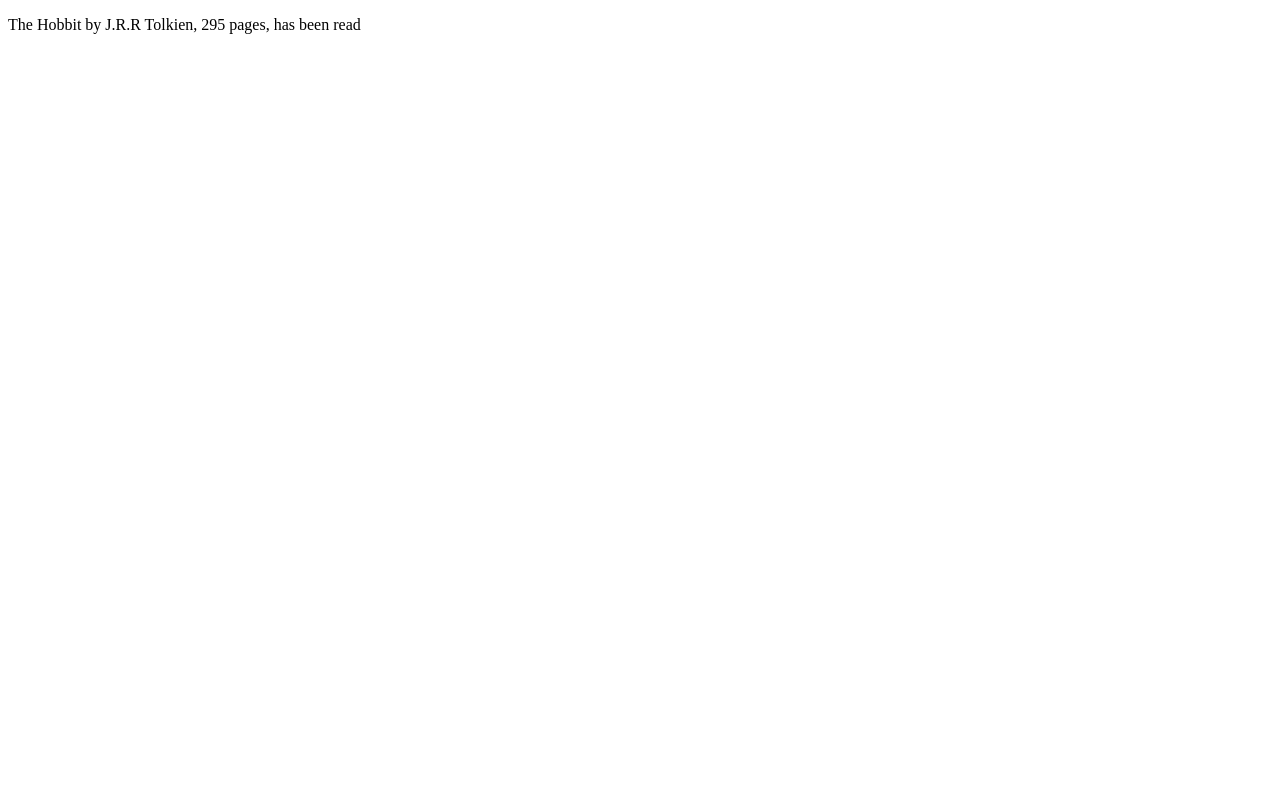
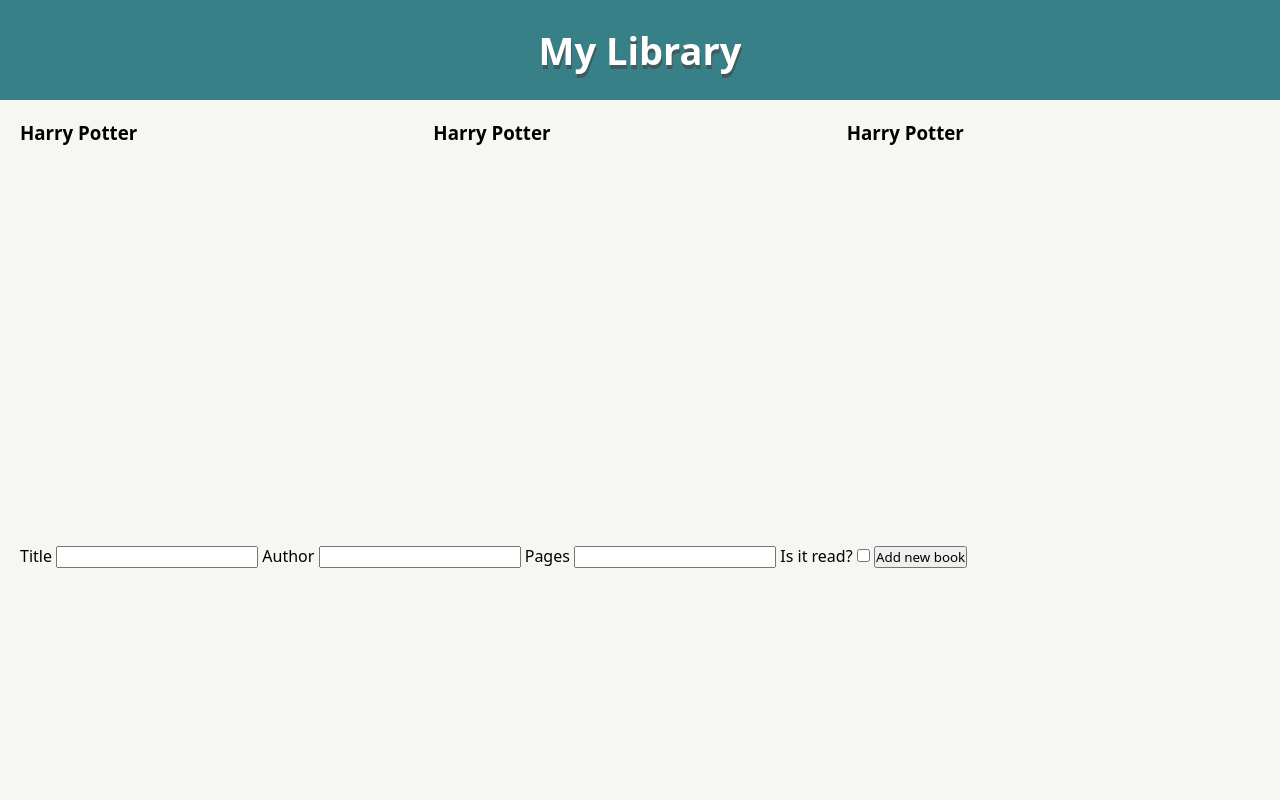
Before and after one commit to volpe23/library-project, a plain HTML site: page index.html in a window 1280 px wide. Drawn offline with Linux system fonts and the light colour scheme.

Commit message:
Basic setup and styling done

```diff
--- a/index.html
+++ b/index.html
@@ -4,12 +4,33 @@
     <meta charset="UTF-8">
     <meta http-equiv="X-UA-Compatible" content="IE=edge">
     <meta name="viewport" content="width=device-width, initial-scale=1.0">
+    <link rel="stylesheet" href="styles.css">
     <title>Document</title>
 </head>
 <body>
-    <p id="content">
+    <header class="library-header">
+        <h2>My Library</h2>
+    </header>
+    <main>
+        <div class="container">
 
-    </p>
+        </div>
+        <form action="/">
+            <label for="title">Title</label>
+            <input type="text" id="title">
+
+            <label for="author">Author</label>
+            <input type="text" id="author">
+
+            <label for="pages">Pages</label>
+            <input type="text" id="pages">
+
+            <label for="read">Is it read?</label>
+            <input type="checkbox" id="read">
+
+            <input type="submit" id="newBook" value="Add new book">
+        </form>
+    </main>
     <script src="script.js"></script>
 </body>
 </html>
--- a/script.js
+++ b/script.js
@@ -1,15 +1,48 @@
-const content = document.querySelector('#content');
-// console.log(content)
+const myLibrary = [];
+
 function Book(title, author, pages, read) {
     this.title = title;
     this.author = author;
     this.pages = pages;
     this.read = read;
-
     this.info = () => `${title} by ${author}, ${pages} pages, ${read ? 'has been read' : 'not read yet'}`;
 }
 
-const theHobbit = new Book('The Hobbit', 'J.R.R Tolkien', 295, true);
+function addBookToLibrary(title, author, pages, read) {
+    myLibrary.push(new Book(title, author, pages, read));
+}
 
-console.log(theHobbit.title);
-content.textContent = theHobbit.info();
+const harryPotter = new Book("Harry Potter", "JKR", 300, false);
+
+const harryPotter2 = new Book("Harry Potter", "JKR", 300, false);
+
+const harryPotter3 = new Book("Harry Potter", "JKR", 300, false);
+myLibrary.push(harryPotter);
+myLibrary.push(harryPotter2);
+myLibrary.push(harryPotter3);
+
+function displayBooks() {
+    const container = document.querySelector('.container');
+    container.innerHTML = '';
+    myLibrary.forEach((book) => {
+        const card = document.createElement('div');
+        card.classList.add('card');
+        const title = document.createElement('h3');
+        title.textContent = book.title;
+        card.append(title);
+        container.append(card);
+    });
+}
+const newBookButton = document.querySelector('#newBook');
+newBookButton.addEventListener('click', (event) => {
+    const bookTitle = document.querySelector('#title').value;
+    const bookAuthor = document.querySelector('#author').value;
+    const bookPages = document.querySelector('#pages').value;
+    const isRead = document.querySelector('#read').value;
+
+    addBookToLibrary(bookTitle, bookAuthor, bookPages, isRead);
+    event.preventDefault();
+    displayBooks();
+});
+
+displayBooks();
--- /dev/null
+++ b/styles.scss
@@ -0,0 +1,46 @@
+$grey: #f6f6f2;
+$dark-green: #388087;
+$light-blueblue: #6fb3b8;
+$light-blue: #badfe7;
+$light-green: #c2edce;
+
+
+
+* {
+    margin: 0;
+    padding: 0;
+    box-sizing: border-box;
+    font-family: system-ui,-apple-system,"Segoe UI",Roboto,"Helvetica Neue",Arial,"Noto Sans","Liberation Sans",sans-serif,"Apple Color Emoji","Segoe UI Emoji","Segoe UI Symbol","Noto Color Emoji";;
+}
+.library-header {
+    // position: absolute;
+    // top: 0;
+    // left: 0;
+    display: flex;
+    align-items: center;
+    justify-content: center;
+    height: 100px;
+    width: 100vw;
+    background-color: $dark-green;
+    text-align: center;
+    h2 {
+        text-shadow: 1px 4px 0 rgb(73 73 73 / 69%);
+        color: white;
+        font-size: 38px;
+        text-align: center;
+    }
+}
+main {
+    background-color: $grey;
+    padding: 20px;
+    min-height: calc(100vh - 100px);
+}
+
+.container {
+    display: grid;
+    grid-template-columns: repeat(auto-fit, minmax(250px, 1fr));
+}
+
+form {
+    margin-top: 400px;
+}
```
Also changed, not shown: styles.css, 1 other file.
